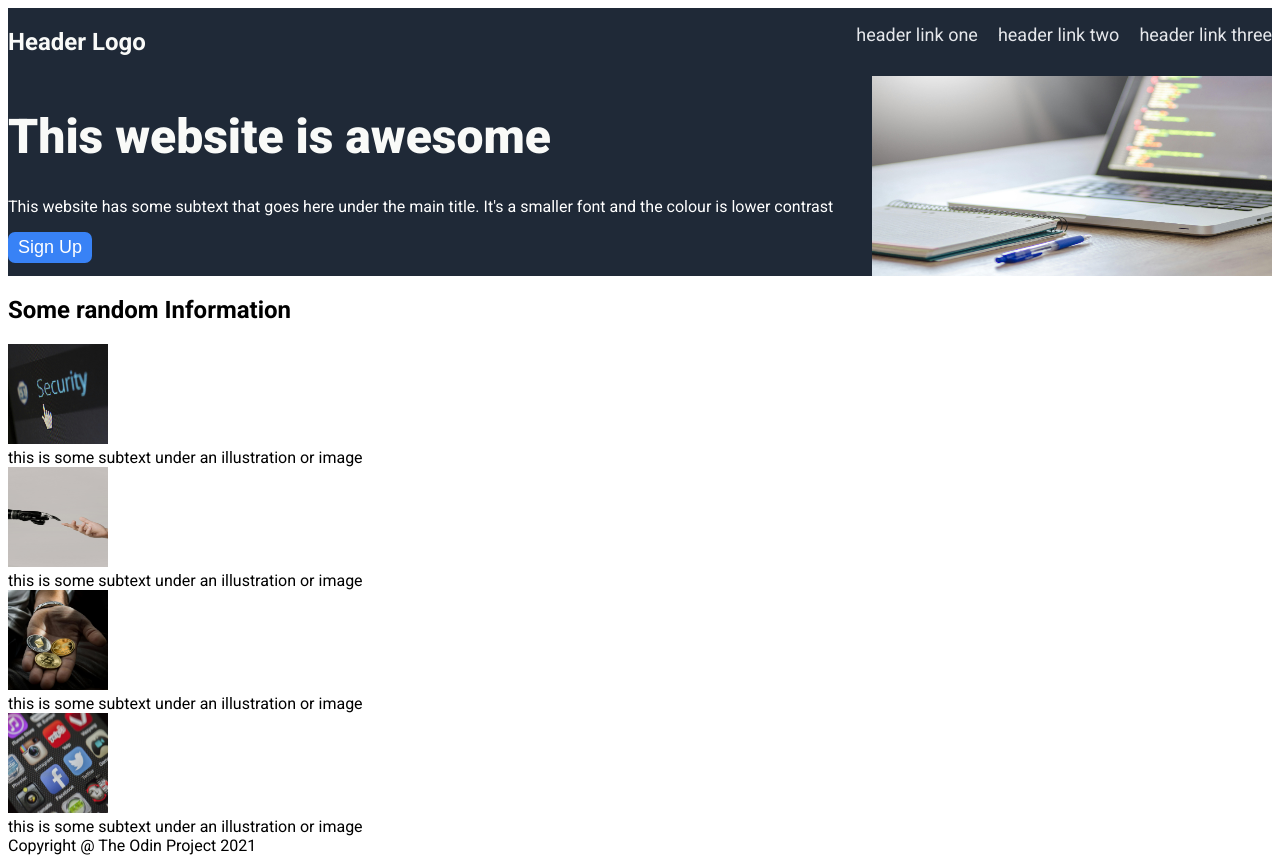
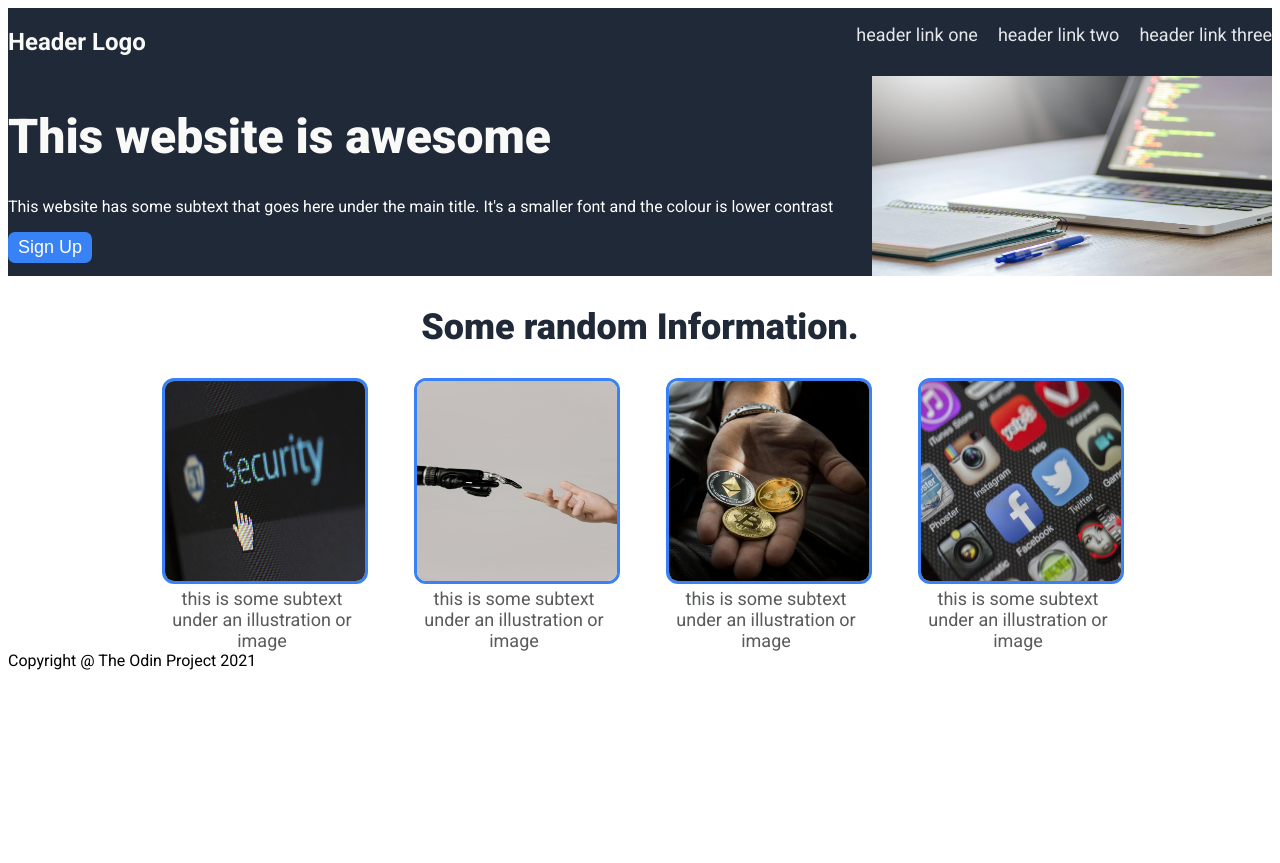
Before and after one commit to sameeksha-dalvi/landing-page-project, a plain HTML site: page index.html in a window 1280 px wide. After the commit the page ends 800 px from the top, so only its background shows below. Drawn offline with Linux system fonts and the light colour scheme.

Commit message:
Add style to info section elements
Info header was given style and image elements were styled and aligned as per the reference page.

```diff
--- a/index.html
+++ b/index.html
@@ -28,16 +28,28 @@
                 </div>
 
                 <div class="info-section">
-                    <h2 class="info-heading">Some random Information</h2>
+                    <h2 class="info-heading">Some random Information.</h2>
+                <div class="info-container">
+                    <div class="items-container">
+                        <img class="info-images" src="./images/cyber-security.jpg" alt="cyber security illustration image">
+                        <div class="info-text">this is some subtext under an illustration or image </div>
+                    </div>
+                   <div class="items-container">
+                    <img class="info-images" src="./images/ai-image.jpg" alt="AI illustration image">
+                    <div class="info-text">this is some subtext under an illustration or image </div>
+                   </div>
+                   <div class="items-container">
+                    <img class="info-images" src="./images/blockchain.jpg" alt="blockchain illustration image">
+                    <div class="info-text">this is some subtext under an illustration or image </div>
+                   </div>
+                    <div class="items-container">
+                        <img class="info-images" src="./images/mobile-app.jpg" alt="mobile app illustration image">
+                        <div class="info-text">this is some subtext under an illustration or image </div>
+                    </div>
 
-                    <img class="info-images" src="./images/cyber-security.jpg" alt="cyber security illustration image" width="100px" height="100px">
-                    <div class="info-text">this is some subtext under an illustration or image </div>
-                    <img class="info-images" src="./images/ai-image.jpg" alt="AI illustration image" width="100px" height="100px">
-                    <div class="info-text">this is some subtext under an illustration or image </div>
-                    <img class="info-images" src="./images/blockchain.jpg" alt="blockchain illustration image" width="100px" height="100px">
-                    <div class="info-text">this is some subtext under an illustration or image </div>
-                    <img class="info-images" src="./images/mobile-app.jpg" alt="mobile app illustration image" width="100px" height="100px">
-                    <div class="info-text">this is some subtext under an illustration or image </div>
+
+                </div>
+
                 </div>
 
                 <div class="quote-section">
--- a/style.css
+++ b/style.css
@@ -60,3 +60,39 @@ button{
     width: 400px;
     height: 200px;
 }
+
+.info-heading{
+    font-size: 36px;
+    font-weight: 900;
+    color: #1F2937;
+    display: flex;
+    justify-content: center;
+    align-items: center;
+}
+
+.info-container{
+    display: flex;
+    justify-content: center;
+    align-items: center;
+    gap: 52px;
+
+
+}
+
+.items-container{
+    width: 200px;
+    text-align: center;
+}
+
+.info-images{
+    width: 200px;
+    height: 200px;
+    border: #3882F6;
+    border-style: solid;
+    border-radius: 12px;
+}
+
+.info-text{
+    font-size: 18px;
+     color: #595a5b;
+}
```
